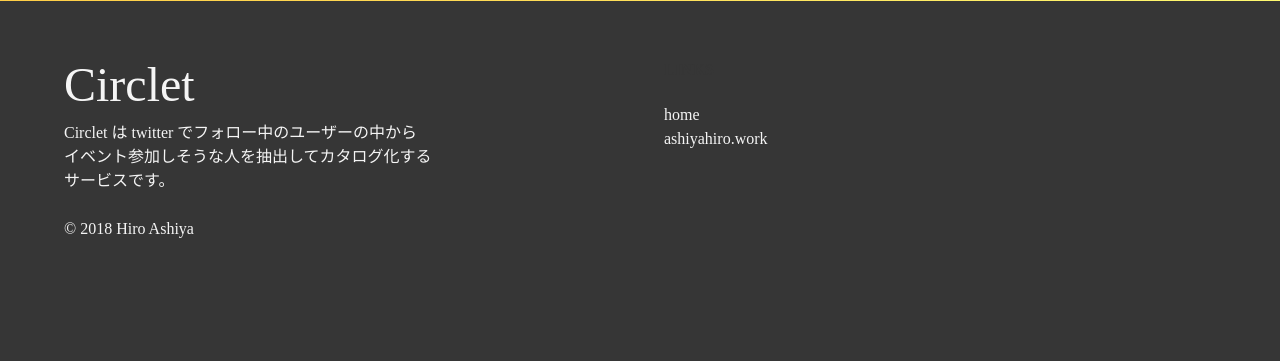
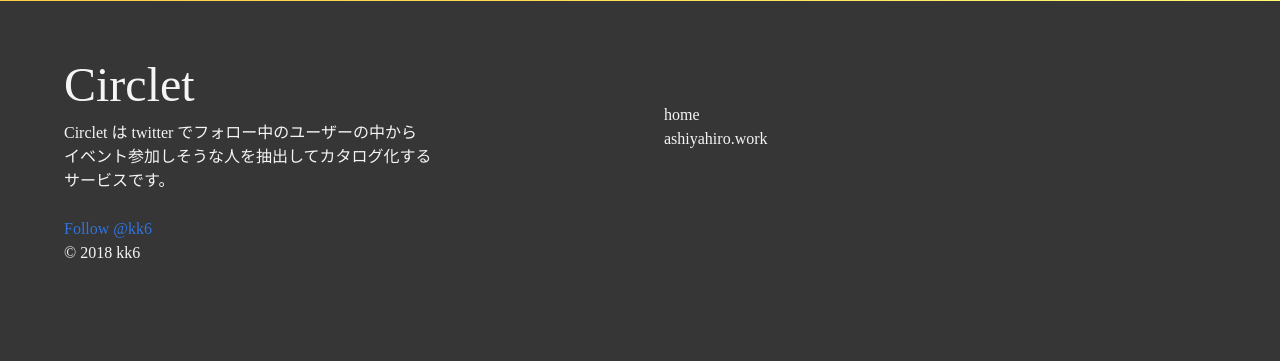
Before and after one commit to kk6/circlet, a Django app: page / in a window 1280 px wide. Shown: the part 944-1305 px from the top of the page. Before the commit the page ends 1182 px from the top, so only its background shows below. Run offline with Django 3.2, Linux system fonts and the light colour scheme; some libraries are stand-ins or nearby versions; some web fonts are replaced.

Commit message:
Install twitter's follow button on footer.

```diff
--- a/circlet/templates/base.html
+++ b/circlet/templates/base.html
@@ -28,7 +28,9 @@
           </p>
           <br>
           <p>
-            © 2018 Hiro Ashiya
+            <a href="https://twitter.com/kk6?ref_src=twsrc%5Etfw" class="twitter-follow-button" data-size="large" data-lang="en" data-dnt="true" data-show-count="true">Follow @kk6</a><script async src="https://platform.twitter.com/widgets.js" charset="utf-8"></script>          </p>
+          <p>
+            © 2018 kk6
           </p>
         </div>
         <div class="column is-6 is-offset-2">
```
